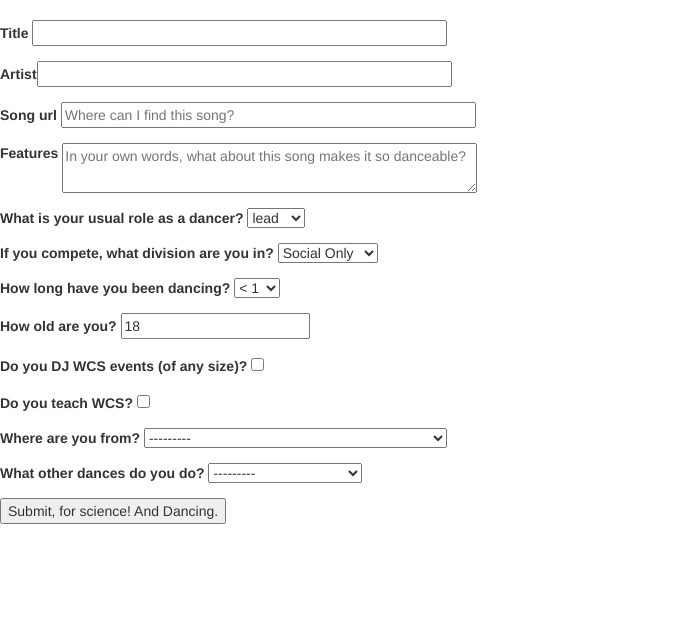
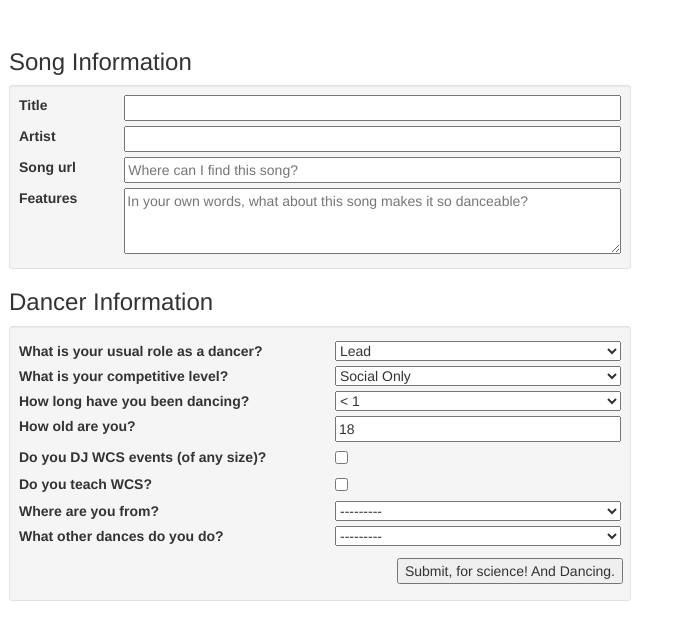
Before and after one commit to vbreeden/wcs_server, a Django app: page / in a window 1280 px wide. Shown: the part 52-692 px from the top of the page, without its empty margins (0-694 px from the left). Run offline with Django 3.2, Linux system fonts and the light colour scheme; some libraries are stand-ins or nearby versions.

Commit message:
The form now looks presentable.

```diff
--- a/whatiswcs/forms/songAndDancerForm.py
+++ b/whatiswcs/forms/songAndDancerForm.py
@@ -18,12 +18,12 @@ class SongAndDancerForm(ModelForm):
             }),
         }
         labels = {
-            'primary_dance_role': 'What is your usual role as a dancer?',
-            'competitive_level': 'If you compete, what division are you in?',
-            'years_dancing': 'How long have you been dancing?',
-            'age': 'How old are you?',
-            'dj': 'Do you DJ WCS events (of any size)?',
-            'teacher': 'Do you teach WCS?',
-            'region': 'Where are you from?',
-            'other_dance_styles': 'What other dances do you do?'
+            'primary_dance_role': 'What is your usual role as a dancer? ',
+            'competitive_level': 'What is your competitive level? ',
+            'years_dancing': 'How long have you been dancing? ',
+            'age': 'How old are you? ',
+            'dj': 'Do you DJ WCS events (of any size)? ',
+            'teacher': 'Do you teach WCS? ',
+            'region': 'Where are you from? ',
+            'other_dance_styles': 'What other dances do you do? '
         }
--- a/whatiswcs/models/SongAndDancer.py
+++ b/whatiswcs/models/SongAndDancer.py
@@ -6,9 +6,9 @@ from multiselectfield import MultiSelectField
 
 # Dancers may primarily lead, follow, or regularly dance both roles
 PRIMARY_DANCE_ROLE_CHOICES = (
-    ('LEAD', 'lead'),
-    ('FOLLOW', 'follow'),
-    ('BOTH', 'both')
+    ('LEAD', 'Lead'),
+    ('FOLLOW', 'Follow'),
+    ('BOTH', 'Both')
 )
 
 # Possible JnJ Competitive Levels + Social Only
@@ -47,35 +47,45 @@ YEARS_DANCING_CHOICES = (
     (TEN, '10+')
 )
 
+# OTHER_DANCES = (
+#     ('AMERICAN SLOW WALTZ', 'American Slow Waltz'),
+#     ('ARGENTINE TANGO', 'Argentine Tango'),
+#     ('BALBOA', 'Balboa'),
+#     ('BLUES', 'Blues'),
+#     ('BOLERO', 'Bolero'),
+#     ('CAROLINA SHAG', 'Carolina Shag'),
+#     ('CHA CHA', 'Cha Cha'),
+#     ('CHARLESTON', 'Charleston'),
+#     ('COLLEGIATE SHAG', 'Collegiate Shag'),
+#     ('COUNTRY TWO STEP', 'Country Two Step'),
+#     ('EAST COAST SWING', 'East Coast Swing'),
+#     ('FOXTROT', 'Foxtrot'),
+#     ('HUSTLE', 'Hustle'),
+#     ('JIVE', 'Jive'),
+#     ('KIZOMBA', 'Kizomba'),
+#     ('LINDY HOP', 'Lindy Hop'),
+#     ('MAMBO', 'Mambo'),
+#     ('MERENGUE', 'Merengue'),
+#     ('NIGHTCLUB TWO STEP', 'Nightclub Two Step'),
+#     ('QUICKSTEP', 'Quickstep'),
+#     ('RUMBA', 'Rumba'),
+#     ('SAMBA', 'Samba'),
+#     ('SALSA', 'Salsa'),
+#     ('TANGO', 'Tango'),
+#     ('TRIPLE TWO STEP', 'Triple Two Step'),
+#     ('VIENNESE WALTZ', 'Viennese Waltz'),
+#     ('ZOUK', 'Zouk'),
+#     ('OTHER', 'Other')
+# )
+
+
 OTHER_DANCES = (
-    ('AMERICAN SLOW WALTZ', 'American Slow Waltz'),
-    ('ARGENTINE TANGO', 'Argentine Tango'),
-    ('BALBOA', 'Balboa'),
+    ('SMOOTH_BALLROOM', 'Smooth Ballroom Dances'),
+    ('RHYTHM_BALLROOM', 'Rhythm/Latin Dances'),
+    ('COUNTRY', 'Country Dances'),
     ('BLUES', 'Blues'),
-    ('BOLERO', 'Bolero'),
-    ('CAROLINA SHAG', 'Carolina Shag'),
-    ('CHA CHA', 'Cha Cha'),
-    ('CHARLESTON', 'Charleston'),
-    ('COLLEGIATE SHAG', 'Collegiate Shag'),
-    ('COUNTRY TWO STEP', 'Country Two Step'),
-    ('EAST COAST SWING', 'East Coast Swing'),
-    ('FOXTROT', 'Foxtrot'),
-    ('HUSTLE', 'Hustle'),
-    ('JIVE', 'Jive'),
-    ('KIZOMBA', 'Kizomba'),
-    ('LINDY HOP', 'Lindy Hop'),
-    ('MAMBO', 'Mambo'),
-    ('MERENGUE', 'Merengue'),
-    ('NIGHTCLUB TWO STEP', 'Nightclub Two Step'),
-    ('QUICKSTEP', 'Quickstep'),
-    ('RUMBA', 'Rumba'),
-    ('SAMBA', 'Samba'),
-    ('SALSA', 'Salsa'),
-    ('TANGO', 'Tango'),
-    ('TRIPLE TWO STEP', 'Triple Two Step'),
-    ('VIENNESE WALTZ', 'Viennese Waltz'),
-    ('ZOUK', 'Zouk'),
-    ('OTHER', 'Other')
+    ('CLUB', 'Club Dances'),
+    ('OTHER', 'Other Styles')
 )
 
 
--- a/whatiswcs/static/whatiswcs/css/whatiswcs.css
+++ b/whatiswcs/static/whatiswcs/css/whatiswcs.css
@@ -1,9 +1,19 @@
-textarea {
-    width: 415px;
-    height: 50px;
-    vertical-align: top;
+input[type="text"] {
+    width: 100%;
 }
 
-input[type="text"] {
-    width: 415px;
+input[type=number]{
+    width: 100%;
 }
+
+select{
+    width: 100%;
+}
+
+textarea {
+    width: 100%;
+}
+
+.top-buffer {
+    margin-top: 5px;
+}
--- a/whatiswcs/templates/whatiswcs/whatiswcs.html
+++ b/whatiswcs/templates/whatiswcs/whatiswcs.html
@@ -9,79 +9,122 @@
 {% endblock extra_head_content %}
 
 {% block content %}
-
-    <form class="form-horizontal" action="/api/song-and-dancer/" method="POST">
+<div class="well-sm col-sm-6">
+    <form class="form-inline" action="/api/song-and-dancer/" method="POST">
         {% csrf_token %}
         {{ songAndDancer.non_field_errors }}
-        <div class="form-group">
-            <div class="col-lg-10">
-                <strong>{{ songAndDancer.title.label }}</strong> {{ songAndDancer.title }}
+        <h3>Song Information</h3>
+        <div class="well well-sm col-sm-12">
+            <div class="row">
+                <div class="col-sm-2">
+                    <strong>{{ songAndDancer.title.label }}</strong>
+                </div>
+                <div class="col-sm-10">
+                    {{ songAndDancer.title }}
                 </div>
             </div>
-        <div class="form-group">
-            <div class="col-lg-10">
-                <strong>{{ songAndDancer.artist.label }}</strong>{{ songAndDancer.artist }}
+            <div class="row top-buffer">
+                <div class="col-sm-2">
+                    <strong>{{ songAndDancer.artist.label }}</strong>
+                </div>
+                <div class="col-sm-10">
+                    {{ songAndDancer.artist }}
                 </div>
             </div>
-        <div class="form-group">
-            <div class="col-lg-10">
-                <strong>{{ songAndDancer.song_url.label }}&nbsp;</strong>{{ songAndDancer.song_url }}
+            <div class="row top-buffer">
+                <div class="col-sm-2">
+                    <strong>{{ songAndDancer.song_url.label }}</strong>
+                </div>
+                <div class="col-sm-10">
+                    {{ songAndDancer.song_url }}
                 </div>
             </div>
-        <div class="form-group">
-            <div class="col-lg-10">
-                <strong>{{ songAndDancer.features.label }}&nbsp;</strong>{{ songAndDancer.features }}
+            <div class="row top-buffer">
+                <div class="col-sm-2">
+                    <strong>{{ songAndDancer.features.label }}</strong>
+                </div>
+                <div class="col-sm-10">
+                    {{ songAndDancer.features }}
                 </div>
             </div>
-        <div class="form-group">
-            <div class="col-lg-10">
-                <strong>{{ songAndDancer.primary_dance_role.label }} </strong>
+        </div>
+
+        <h3>Dancer Information</h3>
+        <div class="well well-sm col-sm-12">
+            <div class="row top-buffer">
+                <div class="col-sm-6 pull-left">
+                    <strong>{{ songAndDancer.primary_dance_role.label }}</strong>
+
+                </div>
+                <div class="col-sm-6 pull-right">
                     {{ songAndDancer.primary_dance_role }}
                 </div>
             </div>
-        <div class="form-group">
-            <div class="col-lg-10">
-                <strong>{{ songAndDancer.competitive_level.label }} </strong>
+            <div class="row top-buffer">
+                <div class="col-sm-6 pull-left">
+                    <strong>{{ songAndDancer.competitive_level.label }}</strong>
+
+                </div>
+                <div class="col-sm-6 pull-right">
                     {{ songAndDancer.competitive_level }}
                 </div>
             </div>
-        <div class="form-group">
-            <div class="col-lg-10">
+            <div class="row top-buffer">
+                <div class="col-sm-6 pull-left">
                     <strong>{{ songAndDancer.years_dancing.label }} </strong>
+
+                </div>
+                <div class="col-sm-6 pull-right">
                     {{ songAndDancer.years_dancing }}
                 </div>
             </div>
-        <div class="form-group">
-            <div class="col-lg-10">
+            <div class="row top-buffer">
+                <div class="col-sm-6 pull-left">
                     <strong>{{ songAndDancer.age.label }} </strong>
+
+                </div>
+                <div class="col-sm-6 pull-right">
                     {{ songAndDancer.age }}
                 </div>
             </div>
-        <div class="form-group">
-            <div class="col-lg-10">
+            <div class="row top-buffer">
+                <div class="col-sm-6 pull-left">
                     <strong>{{ songAndDancer.dj.label }}</strong>
+                </div>
+                <div class="col-sm-6 pull-right">
                     {{ songAndDancer.dj }}
                 </div>
             </div>
-        <div class="form-group">
-            <div class="col-lg-10">
+            <div class="row top-buffer">
+                <div class="col-sm-6 pull-left">
                     <strong>{{ songAndDancer.teacher.label }} </strong>
+                </div>
+                <div class="col-sm-6 pull-right">
                     {{ songAndDancer.teacher }}
                 </div>
             </div>
-        <div class="form-group">
-            <div class="col-lg-10">
+            <div class="row top-buffer">
+                <div class="col-sm-6 pull-left">
                     <strong>{{ songAndDancer.region.label }} </strong>
+                </div>
+                <div class="col-sm-6 pull-right">
                     {{ songAndDancer.region }}
                 </div>
             </div>
-        <div class="form-group">
-            <div class="col-lg-10">
+            <div class="row top-buffer">
+                <div class="col-sm-6 pull-left">
                     <strong>{{ songAndDancer.other_dance_styles.label }} </strong>
+                </div>
+                <div class="col-sm-6 pull-right">
                     {{ songAndDancer.other_dance_styles }}
                 </div>
             </div>
+            <div class="row top-buffer">
+                <div class="btn pull-right">
                     <input type="submit" value="Submit, for science! And Dancing.">
+                </div>
+            </div>
+        </div>
     </form>
-
+</div>
 {% endblock content %}
```
Lines whose indentation alone changed are shown as unchanged.
